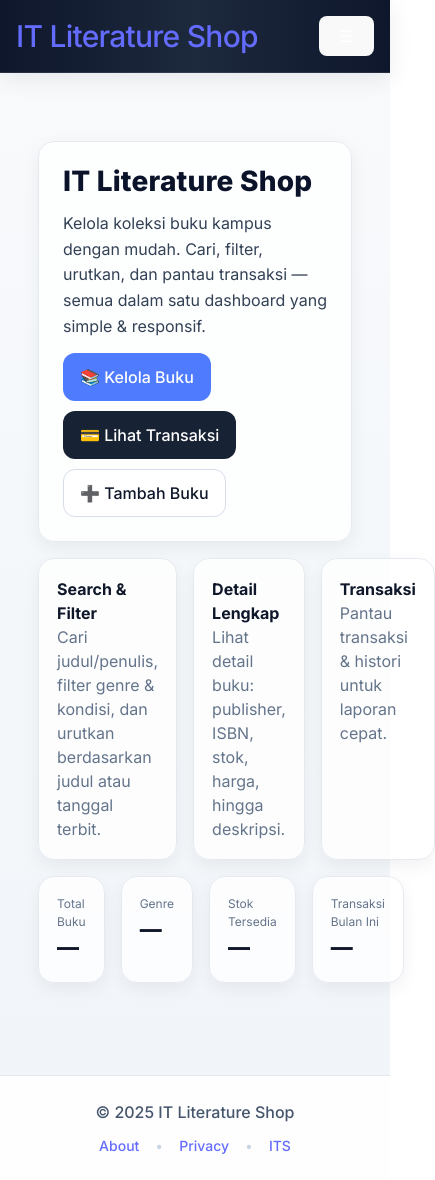
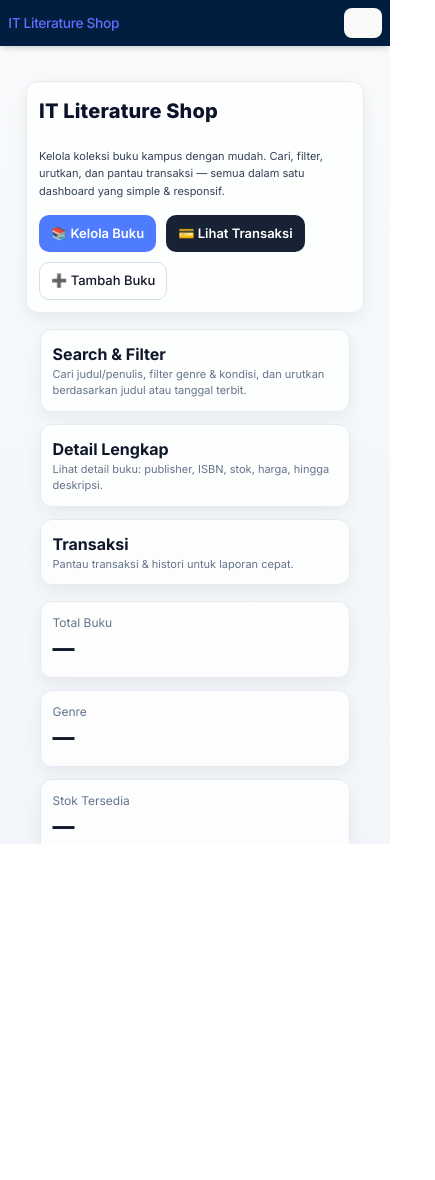
Before and after one commit to idzaanafin/pweb-reactjs-p09-2025, a React (Vite) app in the folder pweb-react-js-p09/: page / in a window 390 px wide. Shown: the whole page, 435 px wide, since content can reach past the window. After the commit the page ends 844 px from the top, so only its background shows below. Built offline with nearby package versions, Linux system fonts and the light colour scheme; no server answers.

Commit message:
adit tolongin dit

```diff
--- a/pweb-react-js-p09/src/App.css
+++ b/pweb-react-js-p09/src/App.css
@@ -176,3 +176,155 @@ a.link:hover{ text-decoration:underline; }
 #root{ width:100%; margin:0; padding:0; text-align:left; }
 .logo{ height:6em; padding:1.5em; will-change: filter; transition: filter 300ms; }
 .read-the-docs{ color:#888; }
+
+/* ===============================
+   MOBILE RESPONSIVE (HP)
+   Tempel di PALING BAWAH file ini
+   =============================== */
+
+/* —— Phone umum (≤ 640px) ——————————— */
+@media (max-width: 640px){
+  /* scale dasar biar konten mengecil proporsional */
+  html { font-size: 12px; }  /* default 16 → 15 */
+
+  /* container & section spacing */
+  .container{ padding: 18px 14px 28px !important; }
+  .toolbar{ flex-direction: column !important; align-items: stretch !important; gap: 10px !important; }
+
+  /* judul & teks */
+  .page-title{ font-size: 22px !important; margin: 6px 0 14px !important; }
+  h1{ font-size: 22px; line-height: 1.2; }
+  h2{ font-size: 18px; }
+  h3{ font-size: 16px; }
+
+  /* kartu/panel */
+  .card{ border-radius: 12px !important; }
+  .card.pad{ padding: 12px !important; }
+
+  /* input/select/textarea */
+  .input, .select, .textarea{
+    font-size: 14px !important;
+    padding: 10px 12px !important;
+    border-radius: 10px !important;
+  }
+
+  /* tombol */
+  .btn{ font-size: 14px !important; padding: 9px 12px !important; border-radius: 10px !important; }
+  .btn-primary, .btn-dark{ font-weight: 600; }
+  .pagination{ justify-content: center; gap: 10px; }
+  .pagination .btn{ min-width: 72px; }
+
+  /* grid filter → 1 kolom agar hemat tinggi */
+  .grid.filters{ grid-template-columns: 1fr !important; gap: 10px !important; }
+
+  /* tabel lebih kompak dan mulus saat discroll di HP */
+  .table th, .table td{ padding: 10px 12px !important; }
+  .table-wrap{ border-radius: 12px !important; -webkit-overflow-scrolling: touch; }
+
+  /* footer lebih rapat */
+  .footer{ padding: 10px 12px !important; font-size: 13px !important; }
+
+  /* optional: navbar custom kamu (kalau pakai .site-nav) */
+  .site-nav{ padding: 10px 14px !important; }
+}
+
+/* —— Phone kecil (≤ 480px) ————————— */
+@media (max-width: 480px){
+  /* skala lebih kecil lagi */
+  html { font-size: 11px; } /* 16 → 14 */
+
+  /* judul & tombol tambah kecil */
+  .page-title{ font-size: 20px !important; }
+  h1{ font-size: 20px; }
+  .btn{ font-size: 13px !important; padding: 8px 11px !important; }
+
+  /* input/select tambah ringkas */
+  .input, .select, .textarea{ font-size: 11px !important; padding: 9px 11px !important; }
+
+  /* kartu */
+  .card.pad{ padding: 10px !important; }
+
+  /* jika ada brand di navbar, kecilkan juga (opsional, hanya aktif bila class ada) */
+  .navbar-brand{ font-size: 20px !important; line-height: 1.15 !important; }
+}
+
+/* —— Helper opsional ———————— */
+/* sembunyikan/ tampilkan elemen khusus HP/desktop tanpa ubah JSX */
+.hide-mobile{ display: initial; }
+.show-mobile{ display: none; }
+@media (max-width: 640px){
+  .hide-mobile{ display: none !important; }
+  .show-mobile{ display: initial !important; }
+}
+
+/* =========================
+   MOBILE PATCH (≤ 640px)
+   ========================= */
+@media (max-width: 640px){
+  /* cegah horizontal scroll */
+  html, body { overflow-x: hidden; }
+  main, .container, .table-wrap { overflow-x: clip; }
+
+  /* padding konten lebih rapat */
+  main > div { padding-left: 12px !important; padding-right: 12px !important; }
+
+  /* --- BOX PERTAMA (hero) lebih kecil & center --- */
+  /* card pertama yang langsung berada di wrapper konten */
+  main > div > .card:first-of-type {
+    transform: scale(0.9);
+    transform-origin: top center;
+    max-width: 92%;
+    margin: 0 auto 12px auto;
+    border-radius: 12px;
+  }
+  /* tombol di dalam hero lebih kecil */
+  main > div > .card:first-of-type .btn {
+    font-size: 13px !important;
+    padding: 8px 11px !important;
+    border-radius: 10px !important;
+  }
+
+  /* --- TIGA BOX DI URUTAN KEDUA tidak overflow --- */
+  /* kalau dibungkus grid/flex, paksa jadi 1 kolom */
+  main > div .grid:not(.filters) {
+    grid-template-columns: 1fr !important;
+    gap: 12px !important;
+  }
+  main > div .grid:not(.filters) > .card,
+  main > div .grid:not(.filters) > * > .card {
+    width: 94% !important;
+    margin: 0 auto !important;
+  }
+
+  /* fallback: kalau 3 card berdiri berurutan setelah hero */
+  main > div > .card:nth-of-type(2),
+  main > div > .card:nth-of-type(3),
+  main > div > .card:nth-of-type(4){
+    width: 94%;
+    margin: 0 auto 12px auto;
+    border-radius: 12px;
+  }
+
+  /* kontrol & teks lebih kecil (umum) */
+  .page-title{ font-size: 20px !important; margin: 6px 0 12px !important; }
+  .btn{ font-size: 13.5px !important; padding: 9px 12px !important; border-radius: 10px !important; }
+  .input, .select, .textarea{ font-size: 13.5px !important; padding: 9px 11px !important; border-radius: 10px !important; }
+  .card.pad{ padding: 12px !important; }
+  .table th, .table td{ padding: 10px 12px !important; }
+}
+
+/* =========================
+   VERY SMALL PHONES (≤ 480px)
+   ========================= */
+@media (max-width: 480px){
+  main > div > .card:first-of-type { transform: scale(0.88); max-width: 90%; }
+  main > div .grid:not(.filters) > .card,
+  main > div .grid:not(.filters) > * > .card,
+  main > div > .card:nth-of-type(2),
+  main > div > .card:nth-of-type(3),
+  main > div > .card:nth-of-type(4){
+    width: 92% !important;
+  }
+  .btn{ font-size: 13px !important; padding: 8px 11px !important; }
+  .input, .select, .textarea{ font-size: 13px !important; padding: 8px 10px !important; }
+}
--- a/pweb-react-js-p09/src/layouts/MainLayout.tsx
+++ b/pweb-react-js-p09/src/layouts/MainLayout.tsx
@@ -5,20 +5,10 @@ export default function MainLayout() {
   const navigate = useNavigate();
   const [open, setOpen] = useState(false);
   const [isAuthed, setIsAuthed] = useState(false);
-  const [displayName, setDisplayName] = useState("");
 
   useEffect(() => {
     const token = localStorage.getItem("token");
     setIsAuthed(!!token);
-    const user = localStorage.getItem("user");
-    if (user) {
-      try {
-        const u = JSON.parse(user);
-        setDisplayName(u?.username || u?.name || "");
-      } catch {
-        setDisplayName("");
-      }
-    }
   }, []);
 
   const handleLogout = () => {
@@ -29,26 +19,30 @@ export default function MainLayout() {
     navigate("/login");
   };
 
+  // ukuran item menu dibuat lebih kecil di mobile, normal di md+
   const navItem =
-    "px-3 py-2 rounded-md transition hover:bg-white/10 hover:translate-y-[-1px]";
+    "px-3 py-2 rounded-md transition hover:bg-white/10 hover:translate-y-[-1px] text-[15px] md:text-base";
   const activeClass = ({ isActive }: { isActive: boolean }) =>
-    `${navItem} ${isActive ? "bg-white/15 font-semibold" : "text-white/90"}`;
+    `${navItem} ${isActive ? "bg-white/20 font-semibold" : "text-white/90"}`;
 
   return (
     <div className="min-h-screen flex flex-col bg-gradient-to-b from-slate-50 to-slate-100">
       {/* NAVBAR */}
-      <nav className="sticky top-0 z-40 w-full border-b border-white/10 shadow-[0_6px_24px_rgba(2,6,23,.08)] bg-gradient-to-r from-slate-900 via-slate-800 to-slate-900 text-white/95">
-        <div className="max-w-[1120px] mx-auto px-4 lg:px-6 py-4 flex items-center justify-between">
+      <nav
+        role="navigation"
+        className="sticky top-0 z-40 w-full shadow-md bg-[#001F3F] text-white pt-[env(safe-area-inset-top)]"
+      >
+        <div className="max-w-[1120px] mx-auto px-3 md:px-6 py-3 md:py-4 flex items-center justify-between">
           {/* brand */}
           <Link
             to="/"
-            className="font-extrabold tracking-tight text-3xl md:text-4xl text-white"
+            className="font-extrabold tracking-tight text-xl sm:text-2xl md:text-4xl text-white hover:scale-[1.03] md:hover:scale-105 transition-transform duration-200"
           >
             IT Literature Shop
           </Link>
 
           {/* desktop menu */}
-          <ul className="hidden md:flex items-center gap-3 text-base">
+          <ul className="hidden md:flex items-center gap-2 lg:gap-3 text-base">
             <li>
               <NavLink to="/" className={activeClass}>
                 Home
@@ -65,13 +59,11 @@ export default function MainLayout() {
               </NavLink>
             </li>
             <li className="mx-2 h-6 w-px bg-white/15" />
-
             {isAuthed ? (
-              <li className="flex items-center gap-2">
-                <span className="text-white/85">{displayName || "User"}</span>
+              <li>
                 <button
                   onClick={handleLogout}
-                  className="px-4 py-2 rounded-md bg-rose-500/90 hover:bg-rose-500 transition shadow-sm text-sm font-medium"
+                  className="px-4 py-2 rounded-md bg-rose-500 hover:bg-rose-600 transition shadow-sm text-sm font-semibold"
                 >
                   Logout
                 </button>
@@ -100,7 +92,7 @@ export default function MainLayout() {
 
           {/* hamburger mobile */}
           <button
-            className="md:hidden text-3xl px-2 py-1 rounded-md hover:bg-white/10"
+            className="md:hidden text-2xl px-2 py-1 rounded-md hover:bg-white/10 active:scale-95"
             onClick={() => setOpen(!open)}
             aria-label="Toggle menu"
           >
@@ -110,9 +102,13 @@ export default function MainLayout() {
 
         {/* mobile menu */}
         {open && (
-          <ul className="md:hidden px-4 pb-4 pt-2 flex flex-col gap-2 text-lg bg-slate-900/95 backdrop-blur">
+          <ul className="md:hidden px-3 pb-3 pt-1 flex flex-col gap-2 text-[15px] bg-[#001F3F]/95 backdrop-blur border-t border-white/10">
             <li>
-              <NavLink to="/" className={activeClass} onClick={() => setOpen(false)}>
+              <NavLink
+                to="/"
+                className={activeClass}
+                onClick={() => setOpen(false)}
+              >
                 Home
               </NavLink>
             </li>
@@ -135,7 +131,7 @@ export default function MainLayout() {
               </NavLink>
             </li>
 
-            <div className="h-[1px] w-full bg-white/10 my-1" />
+            <div className="h-px w-full bg-white/10 my-1" />
 
             {isAuthed ? (
               <li>
@@ -144,7 +140,7 @@ export default function MainLayout() {
                     setOpen(false);
                     handleLogout();
                   }}
-                  className="w-full px-4 py-2 rounded-md bg-rose-500/90 hover:bg-rose-500 transition text-left"
+                  className="w-full px-3 py-2 rounded-md bg-rose-500 hover:bg-rose-600 transition text-left font-semibold"
                 >
                   Logout
                 </button>
@@ -154,7 +150,7 @@ export default function MainLayout() {
                 <li>
                   <Link
                     to="/login"
-                    className={`${navItem} bg-white/10`}
+                    className={`${navItem} bg-white/10 block text-center`}
                     onClick={() => setOpen(false)}
                   >
                     Login
@@ -163,7 +159,7 @@ export default function MainLayout() {
                 <li>
                   <Link
                     to="/register"
-                    className="px-4 py-2 rounded-md bg-blue-600 hover:bg-blue-500 transition inline-block"
+                    className="w-full block text-center px-3 py-2 rounded-md bg-blue-600 hover:bg-blue-500 transition"
                     onClick={() => setOpen(false)}
                   >
                     Register
@@ -177,31 +173,31 @@ export default function MainLayout() {
 
       {/* CONTENT */}
       <main className="flex-1 w-full">
-        <div className="max-w-[1120px] mx-auto px-4 lg:px-6 py-8">
+        <div className="max-w-[1120px] mx-auto px-3 md:px-6 py-6 md:py-8">
           <Outlet />
         </div>
       </main>
 
       {/* FOOTER */}
-      <footer className="w-full border-t border-slate-200 bg-white/90 backdrop-blur">
-        <div className="max-w-[1120px] mx-auto px-4 lg:px-6 py-6 flex flex-col md:flex-row items-center justify-between gap-3">
-          <div className="text-slate-600 text-base font-medium">
+      <footer className="w-full border-t border-[#00264D] bg-[#001F3F] text-white pb-[env(safe-area-inset-bottom)]">
+        <div className="max-w-[1120px] mx-auto px-3 md:px-6 py-4 md:py-6 flex flex-col md:flex-row items-center justify-between gap-2 md:gap-3">
+          <div className="text-[13px] md:text-base font-medium">
             © {new Date().getFullYear()} IT Literature Shop
           </div>
-          <div className="flex items-center gap-4 text-sm">
-            <Link to="/about" className="text-slate-600 hover:text-slate-900">
+          <div className="flex items-center gap-3 md:gap-4 text-[13px] md:text-sm">
+            <Link to="/about" className="hover:text-gray-200">
               About
             </Link>
-            <span className="text-slate-300">•</span>
-            <Link to="/privacy" className="text-slate-600 hover:text-slate-900">
+            <span className="text-white/40">•</span>
+            <Link to="/privacy" className="hover:text-gray-200">
               Privacy
             </Link>
-            <span className="text-slate-300">•</span>
+            <span className="text-white/40">•</span>
             <a
               href="https://its.ac.id"
               target="_blank"
               rel="noreferrer"
-              className="text-slate-600 hover:text-slate-900"
+              className="hover:text-gray-200"
             >
               ITS
             </a>
```
